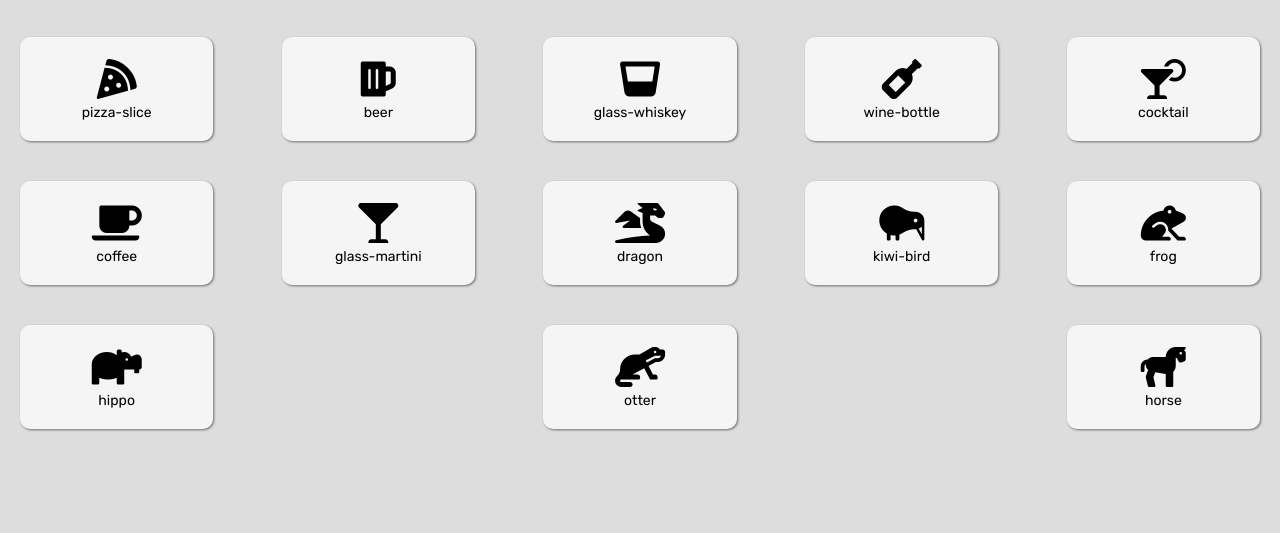
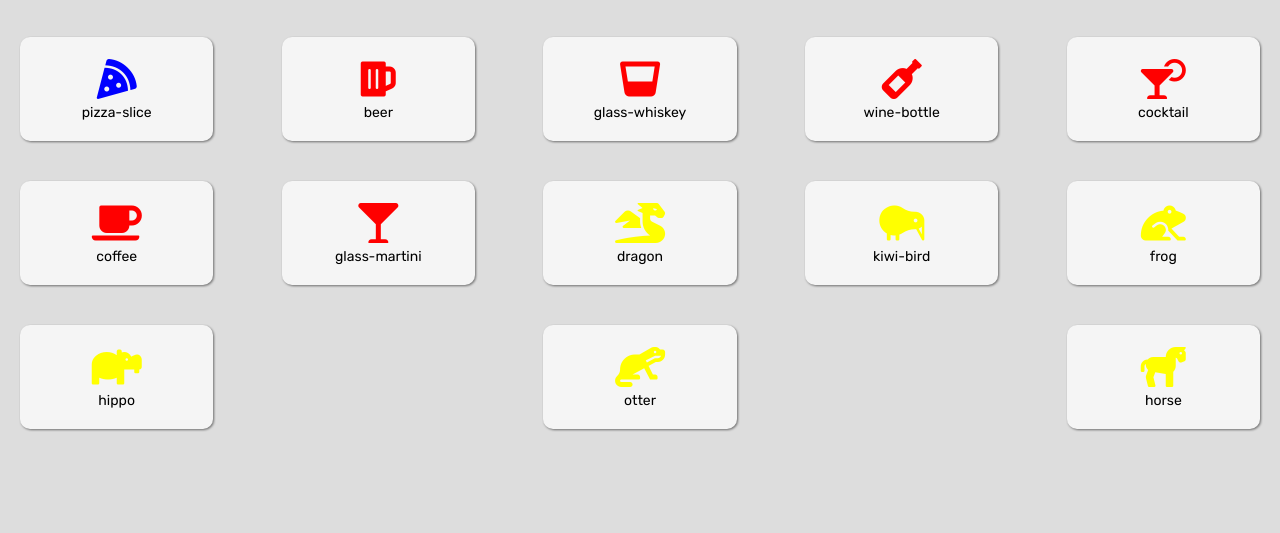
Before and after one commit to aficocelli/js-es6-icons, a plain HTML site: page index.html in a window 1280 px wide. Shown: the part 267-800 px from the top of the page. Drawn offline with nearby package versions, Linux system fonts and the light colour scheme.

Commit message:
add. color

```diff
--- a/css/style.css
+++ b/css/style.css
@@ -63,3 +63,6 @@ body {
 .icons .title {
   font-size: 14px;
 }
+.red{
+  color:red;
+}
--- a/js/script.js
+++ b/js/script.js
@@ -121,12 +121,61 @@ const Icons = [
 // Milestone 1
 // Partendo dalla seguente struttura dati , mostriamo in pagina tutte le icone disponibili come da layout.
 
-Icons.forEach((item, index) => {
+// Icons.forEach((item, index) => {
+//
+//   const {name, family, prefix} = item;
+//
+//   let card = ` <div>
+//     <i class ="${family} ${prefix}${name}"></i>
+//     <div class="title">${name}</div>
+//   </div>`;
+//
+//   $(".icons").append(card);
+//
+// });
 
-  const {name, family, prefix} = item;
+// Milestone 2
+// Coloriamo le icone per tipo
+
+// creo array con nome dei Colori
+
+const Colors = ["blue", "red", "yellow" ];
+
+// creo array con le categorie di ogni cards
+
+const Categories = [];
+
+Icons.forEach((item)=>{
+
+  if (Categories.includes(item.category) == false){
+
+    Categories.push(item.category);
+
+  }
+
+});
+
+// associo a ogni categoria il colore
+
+const ColoredIcons = Icons.map( (item) => {
+
+  const CategoryIndex = Categories.indexOf(item.category);
+
+  const ColorIndex = Colors[CategoryIndex];
+
+  item.color = ColorIndex;
+
+  return item;
+
+});
+
+
+ColoredIcons.forEach((item, index) => {
+
+  const {name, family, prefix, color} = item;
 
   let card = ` <div>
-    <i class ="${family} ${prefix}${name}"></i>
+    <i class ="${family} ${prefix}${name}" style='color: ${color}'></i>
     <div class="title">${name}</div>
   </div>`;
 
```
